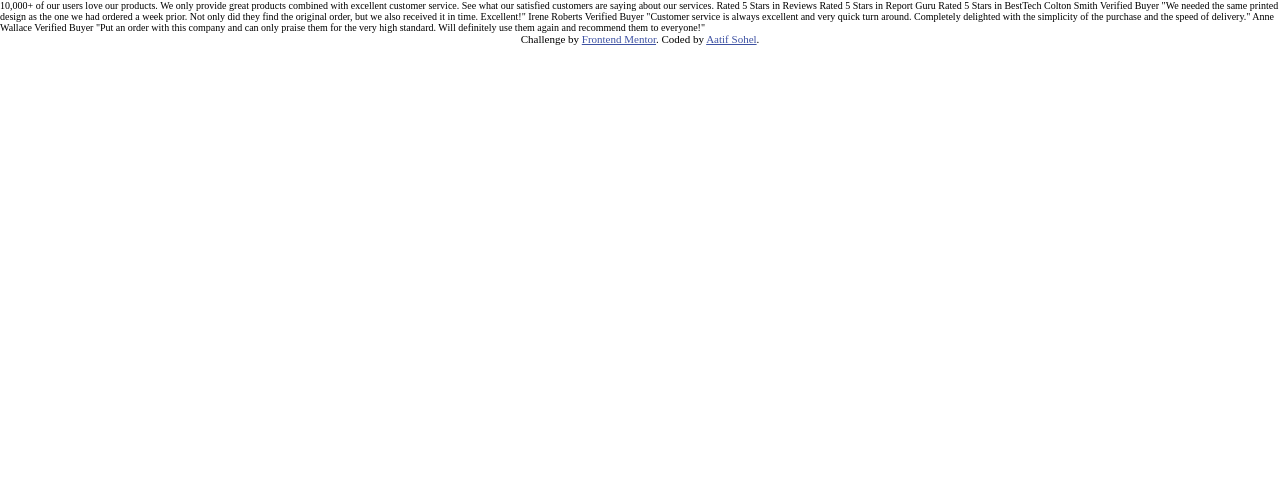
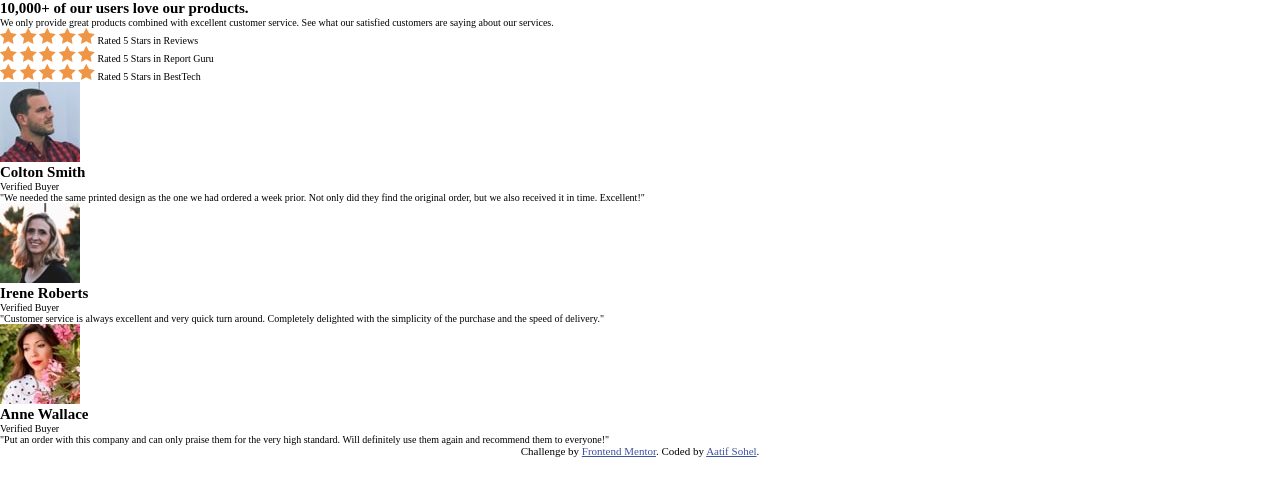
Before and after one commit to aatifsohel/fe-social-proof-section, a plain HTML site: page index.html in a window 1280 px wide. Drawn offline with Linux system fonts and the light colour scheme.

Commit message:
make layout

```diff
--- a/index.html
+++ b/index.html
@@ -16,17 +16,112 @@
     <title>Frontend Mentor | Social proof section</title>
   </head>
   <body>
-    10,000+ of our users love our products. We only provide great products
-    combined with excellent customer service. See what our satisfied customers
-    are saying about our services. Rated 5 Stars in Reviews Rated 5 Stars in
-    Report Guru Rated 5 Stars in BestTech Colton Smith Verified Buyer "We needed
-    the same printed design as the one we had ordered a week prior. Not only did
-    they find the original order, but we also received it in time. Excellent!"
-    Irene Roberts Verified Buyer "Customer service is always excellent and very
-    quick turn around. Completely delighted with the simplicity of the purchase
-    and the speed of delivery." Anne Wallace Verified Buyer "Put an order with
-    this company and can only praise them for the very high standard. Will
-    definitely use them again and recommend them to everyone!"
+    <main class="main">
+      <div class="container">
+        <section class="section-hero">
+          <h1 class="heading-primary">
+            10,000+ of our users love our products.
+          </h1>
+          <p class="description">
+            We only provide great products combined with excellent customer
+            service. See what our satisfied customers are saying about our
+            services.
+          </p>
+
+          <div class="customer-ratings">
+            <ul class="ratings-list">
+              <li class="rating-list-item">
+                <span class="stars"
+                  ><img src="images/icon-star.svg" alt="star" />
+                  <img src="images/icon-star.svg" alt="star" />
+                  <img src="images/icon-star.svg" alt="star" />
+                  <img src="images/icon-star.svg" alt="star" />
+                  <img src="images/icon-star.svg" alt="star" />
+                </span>
+                <span>Rated 5 Stars in Reviews</span>
+              </li>
+              <li class="rating-list-item">
+                <span class="stars"
+                  ><img src="images/icon-star.svg" alt="star" />
+                  <img src="images/icon-star.svg" alt="star" />
+                  <img src="images/icon-star.svg" alt="star" />
+                  <img src="images/icon-star.svg" alt="star" />
+                  <img src="images/icon-star.svg" alt="star" />
+                </span>
+                <span class="reviews">Rated 5 Stars in Report Guru</span>
+              </li>
+              <li class="rating-list-item">
+                <span class="stars"
+                  ><img src="images/icon-star.svg" alt="star" />
+                  <img src="images/icon-star.svg" alt="star" />
+                  <img src="images/icon-star.svg" alt="star" />
+                  <img src="images/icon-star.svg" alt="star" />
+                  <img src="images/icon-star.svg" alt="star" />
+                </span>
+                <span>Rated 5 Stars in BestTech</span>
+              </li>
+            </ul>
+          </div>
+        </section>
+      </div>
+
+      <div class="container grid">
+        <article class="card">
+          <header class="card-header">
+            <img
+              src="images/image-colton.jpg"
+              alt="Colton Smith"
+              class="user-img"
+            />
+            <div class="user">
+              <h2 class="user-name">Colton Smith</h2>
+              <span class="user-role">Verified Buyer</span>
+            </div>
+          </header>
+          <p class="user-review">
+            "We needed the same printed design as the one we had ordered a week
+            prior. Not only did they find the original order, but we also
+            received it in time. Excellent!"
+          </p>
+        </article>
+        <article class="card">
+          <header class="card-header">
+            <img
+              src="images/image-irene.jpg"
+              alt="Irene Roberts"
+              class="user-img"
+            />
+            <div class="user">
+              <h2 class="user-name">Irene Roberts</h2>
+              <span class="user-role">Verified Buyer</span>
+            </div>
+          </header>
+          <p class="user-review">
+            "Customer service is always excellent and very quick turn around.
+            Completely delighted with the simplicity of the purchase and the
+            speed of delivery."
+          </p>
+        </article>
+        <article class="card">
+          <header class="card-header">
+            <img
+              src="images/image-anne.jpg"
+              alt="Anne Wallace"
+              class="user-img"
+            />
+            <div class="user">
+              <h2 class="user-name">Anne Wallace</h2>
+              <span class="user-role">Verified Buyer</span>
+            </div>
+          </header>
+          <p class="user-review">
+            "Put an order with this company and can only praise them for the
+            very high standard. Will definitely use them again and recommend
+            them to everyone!"
+          </p>
+        </article>
+      </div>
+    </main>
 
     <footer class="footer">
       <div class="attribution">
--- a/styles.css
+++ b/styles.css
@@ -10,6 +10,9 @@ html {
   font-size: 62.5%;
 }
 
+body {
+}
+
 .attribution {
   font-size: 11px;
   text-align: center;
```
